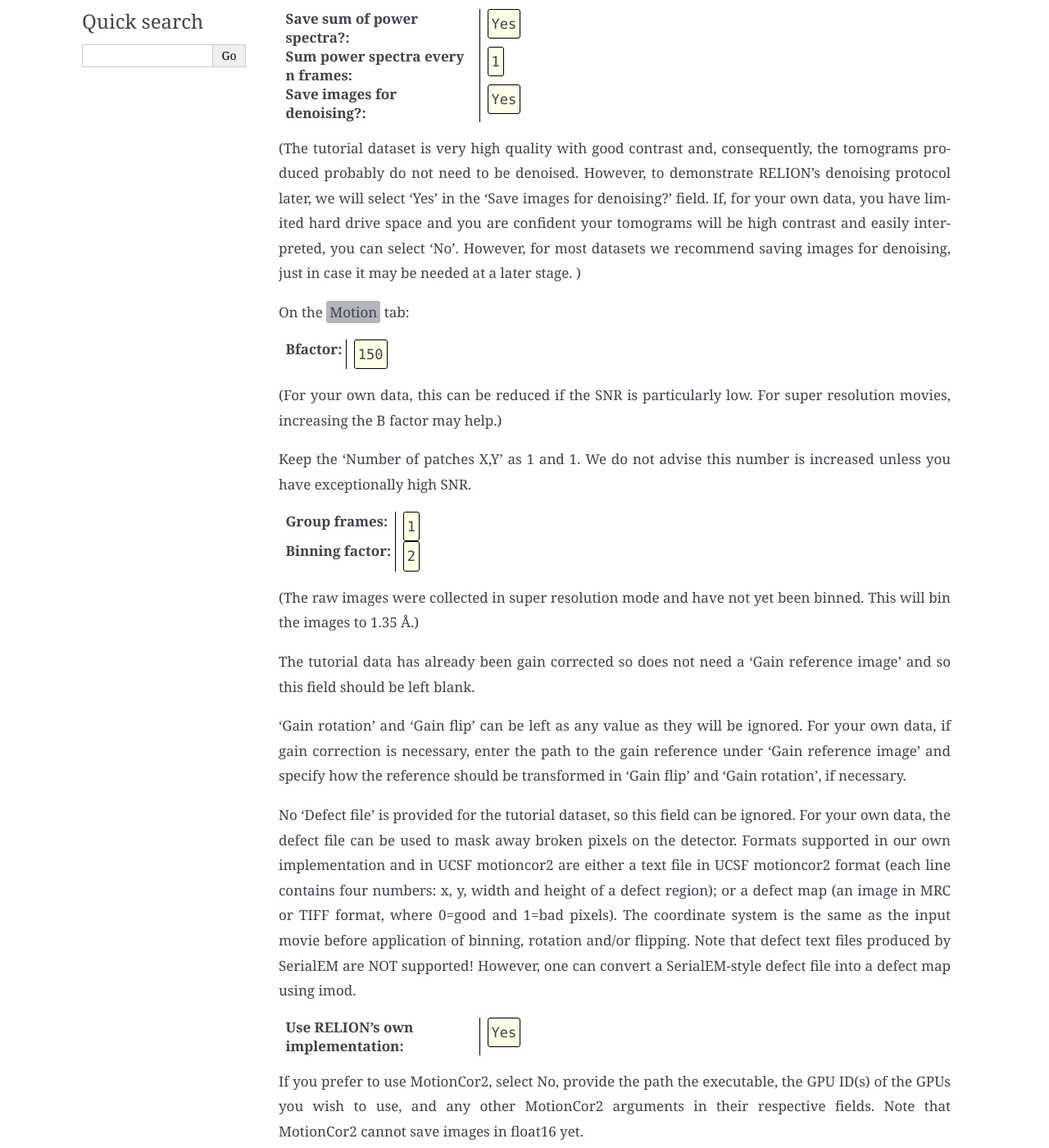
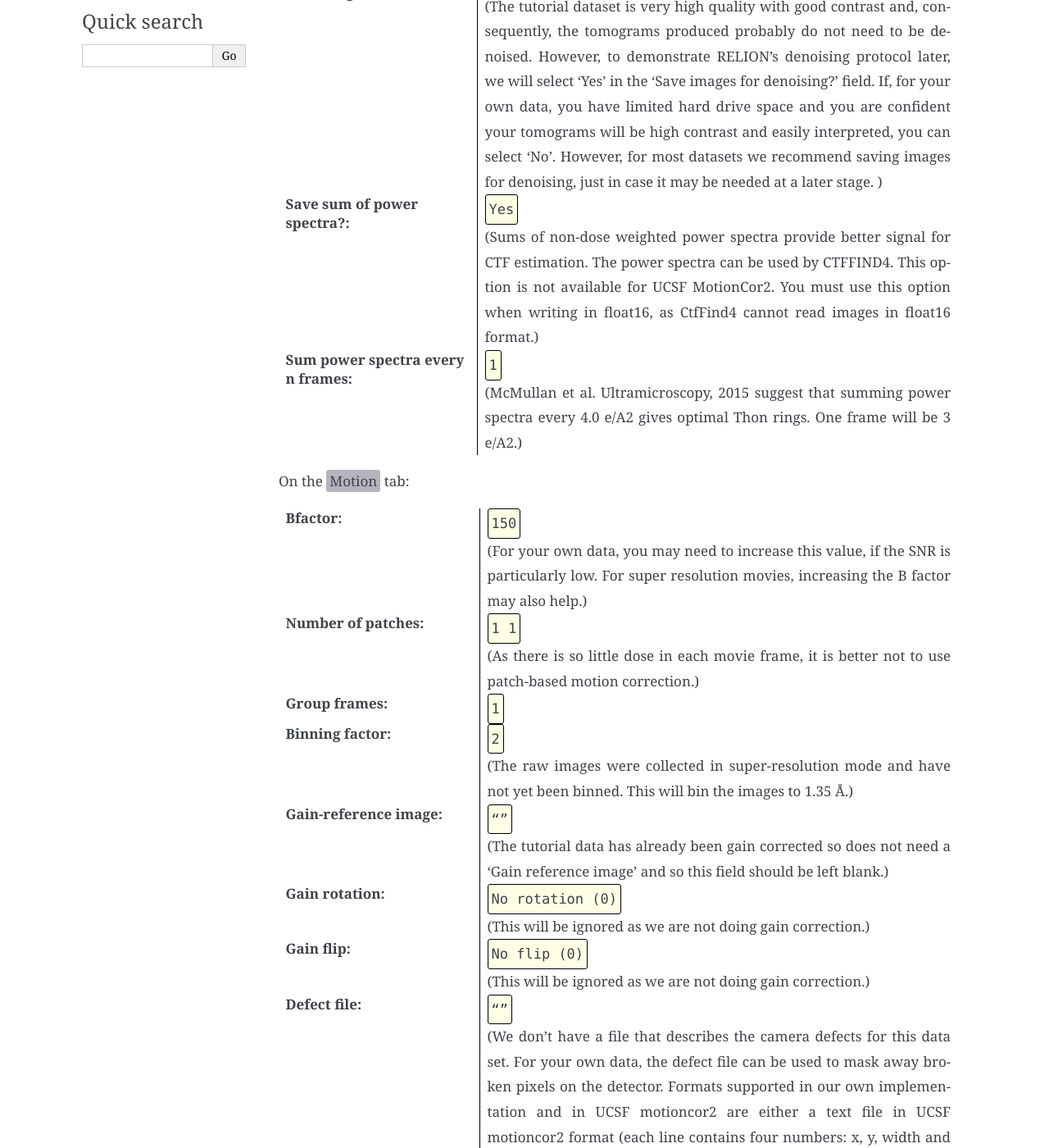
Before and after one commit to 3dem/relion-documents, a Sphinx documentation site: the page built from source/STA_tutorial/MotionCorrection.rst, in a window 1280 px wide and 1400 px high, scrolled down 719 px. Shown: the whole window at 82% size. Built offline with Sphinx 7.4.7, drawn with Linux system fonts in a browser that asks for light colours; some of the changed text lies outside the part shown.

Commit message:
corrceted motion correction

```diff
--- a/source/STA_tutorial/MotionCorrection.rst
+++ b/source/STA_tutorial/MotionCorrection.rst
@@ -3,60 +3,87 @@
 Motion Correction
 =================
 
-As the raw data in EMPIAR-10164 are movies, we need to carry out motion correction. If your own raw data are not movies, and therefore are likely already motion corrected, you can skip this section provided you have selected ‘Yes’ under ‘Movies already motion corrected?’ in the :jobtype:`Tomo import`
-To start, click the :jobtype:`Motion correction`` job type in the job-type browser and fill in the following parameters on the :guitab:`I/O` tab:
+As the raw data in EMPIAR-10164 are movies, we need to carry out motion correction. If your own raw data are already motion-corrected, you can skip this section provided you have selected ‘Yes’ under ‘Movies already motion corrected?’ in the :jobtype:`Import`
+
+To start, click the :jobtype:`Motion correction` job type in the job-type browser and fill in the following parameters on the :guitab:`I/O` tab:
 
 :Input tilt series: ImportTomo/job001/tilt_series.star
-(RELION will use this star file to locate the movies for each tilt series.)
+
+		    (RELION will use this star file to locate the movies for each tilt series.)
 
 :EER fractionation: 32
-(This dataset was not collected using a Falcon 4 detector and therefore the raw data are not found in the EER format. Therefore, we can ignore the EER fractionation field and you should not delete the value in this field. If your own data are collected in the EER format, the fractionation should be adjusted as described here)
 
-:Write output in float16?:: Yes
-(We recommend selecting ‘Yes’ to ‘Write output in float16?’ to save hard drive space.
-If you select ‘Yes’ to writing in float16, you must selected ‘Yes’ to ‘Save sum of power spectra?’ otherwise CTF estimation will not work later on.)
+		    (This dataset was not saved in the EER format. Therefore, we can ignore the EER fractionation field; but don't leave it empty. If your own data are collected in the EER format, the fractionation should be adjusted as described here)
+
+:Write output in float16?: Yes
+
+   (We recommend writing images in float16 format to save disk space. If you select ‘Yes’ to writing in float16, you must also select ‘Yes’ to ‘Save sum of power spectra?’, because CtfFind4 will not be able to read float16 images.)
+
+:Save images for denoising?: Yes
+
+	(The tutorial dataset is very high quality with good contrast and, consequently, the tomograms produced probably do not need to be denoised. However, to demonstrate RELION’s denoising protocol later, we will select ‘Yes’ in the ‘Save images for denoising?’ field. If, for your own data, you have limited hard drive space and you are confident your tomograms will be high contrast and easily interpreted, you can select ‘No’. However, for most datasets we recommend saving images for denoising, just in case it may be needed at a later stage. )
 
 :Save sum of power spectra?: Yes
 
+    (Sums of non-dose weighted power spectra provide better signal for CTF estimation. The power spectra can be used by CTFFIND4. This option is not available for UCSF MotionCor2. You must use this option when writing in float16, as CtfFind4 cannot read images in float16 format.)
+
 :Sum power spectra every n frames: 1
 
-:Save images for denoising?: Yes
-(The tutorial dataset is very high quality with good contrast and, consequently, the tomograms produced probably do not need to be denoised. However, to demonstrate RELION’s denoising protocol later, we will select ‘Yes’ in the ‘Save images for denoising?’ field. If, for your own data, you have limited hard drive space and you are confident your tomograms will be high contrast and easily interpreted, you can select ‘No’. However, for most datasets we recommend saving images for denoising, just in case it may be needed at a later stage. )
+    (McMullan et al. Ultramicroscopy, 2015 suggest that summing power spectra every 4.0 e/A2 gives optimal Thon rings. One frame will be 3 e/A2.)
 
 On the :guitab:`Motion` tab:
 
 :Bfactor: 150
-(For your own data, this can be reduced if the SNR is particularly low. For super resolution movies, increasing the B factor may help.)
 
-Keep the ‘Number of patches X,Y’ as 1 and 1. We do not advise this number is increased unless you have exceptionally high SNR.
+	  (For your own data, you may need to increase this value, if the SNR is particularly low. For super resolution movies, increasing the B factor may also help.)
+
+:Number of patches: 1    1
+
+	(As there is so little dose in each movie frame, it is better not to use patch-based motion correction.)
 
 :Group frames: 1
 
 :Binning factor: 2
-(The raw images were collected in super resolution mode and have not yet been binned. This will bin the images to 1.35 Å.)
 
-The tutorial data has already been gain corrected so does not need a ‘Gain reference image’ and so this field should be left blank.
+	(The raw images were collected in super-resolution mode and have not yet been binned. This will bin the images to 1.35 Å.)
 
-‘Gain rotation’ and ‘Gain flip’ can be left as any value as they will be ignored.
-For your own data, if gain correction is necessary, enter the path to the gain reference under ‘Gain reference image’ and specify how the reference should be transformed in ‘Gain flip’ and ‘Gain rotation’, if necessary.
+:Gain-reference image: ""
 
-No ‘Defect file’ is provided for the tutorial dataset, so this field can be ignored.
-For your own data, the defect file can be used to mask away broken pixels on the detector. Formats supported in our own implementation and in UCSF motioncor2 are either a text file in UCSF motioncor2 format (each line contains four numbers: x, y, width and height of a defect region); or a defect map (an image in MRC or TIFF format, where 0=good and 1=bad pixels).
-The coordinate system is the same as the input movie before application of binning, rotation and/or flipping. Note that defect text files produced by SerialEM are NOT supported! However, one can convert a SerialEM-style defect file into a defect map using imod.
+	(The tutorial data has already been gain corrected so does not need a ‘Gain reference image’ and so this field should be left blank.)
+
+:Gain rotation: No rotation (0)
+
+	(This will be ignored as we are not doing gain correction.)
+
+:Gain flip: No flip (0)
+
+	(This will be ignored as we are not doing gain correction.)
+
+:Defect file: ""
+
+	(We don't have a file that describes the camera defects for this data set. For your own data, the defect file can be used to mask away broken pixels on the detector. Formats supported in our own implementation and in UCSF motioncor2 are either a text file in UCSF motioncor2 format (each line contains four numbers: x, y, width and height of a defect region); or a defect map (an image in MRC or TIFF format, where 0=good and 1=bad pixels. The coordinate system is the same as the input movie before application of binning, rotation and/or flipping. Note that defect text files produced by SerialEM are NOT supported! However, one can convert a SerialEM-style defect file into a defect map using imod.).
 
 :Use RELION's own implementation: Yes
-If you prefer to use MotionCor2, select No, provide the path the executable, the GPU ID(s) of the GPUs you wish to use, and any other MotionCor2 arguments in their respective fields.
-Note that MotionCor2 cannot save images in float16 yet.
+If you prefer to use UCSF MotionCor2, select No, provide the path the executable, the GPU ID(s) of the GPUs you wish to use, and any other MotionCor2 arguments in their respective fields.
+Note that MotionCor2 cannot save images in float16 yet, nor does it write out summed power spectra of movie frames for subsequent CTF estimation.
 
 On the :guitab:`Running` tab:
 
 :Submit to queue?: Yes
 
-:Number of MPI procs: xx
+:Number of MPI procs: 32
 
-:Number of threads: xx
+   (We used 32 parallel processes on our computer.)
+
+:Submit to queue?: No
+
+   (We used a local machine, but this will depend on your setup.)
 
 
 Clicking the :runbutton:`Run!` button will launch the job.
-Your motion corrected particles will be output into the ``MotionCorr/job[number]/`` directory.
-The output star file containing all necessary metadata for input into other jobs is saved as ``corrected_tilt_series.star``.
+Your motion corrected particles will be output into the ``MotionCorr/job002/`` directory.
+The output star file containing all necessary metadata for input into other jobs is saved as ``MotionCorr/job002/corrected_tilt_series.star``. You can again have a look at the star files it refers to, to see accumulated metadata about the motion correction by typing:
+
+::
+
+    less MotionCorr/job002/TS_01/tilt_series.star
```
